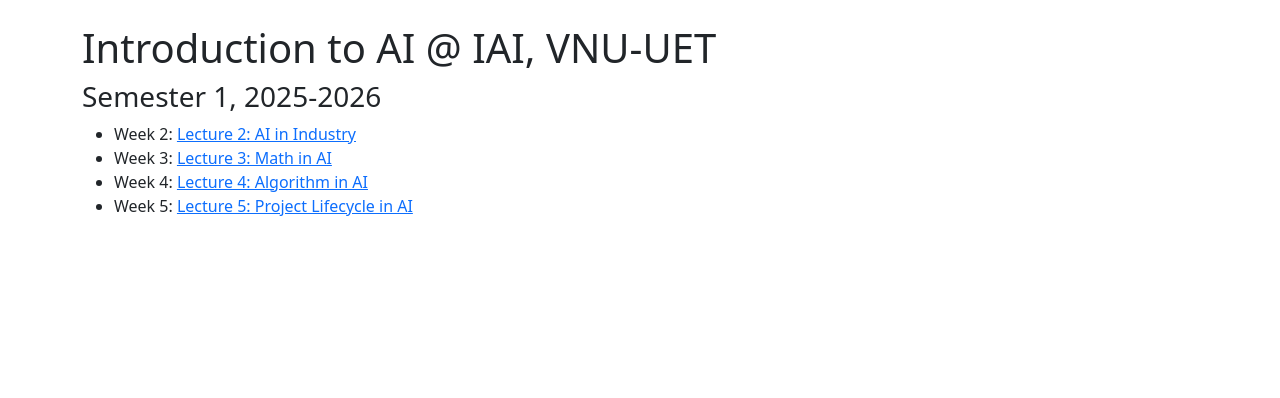
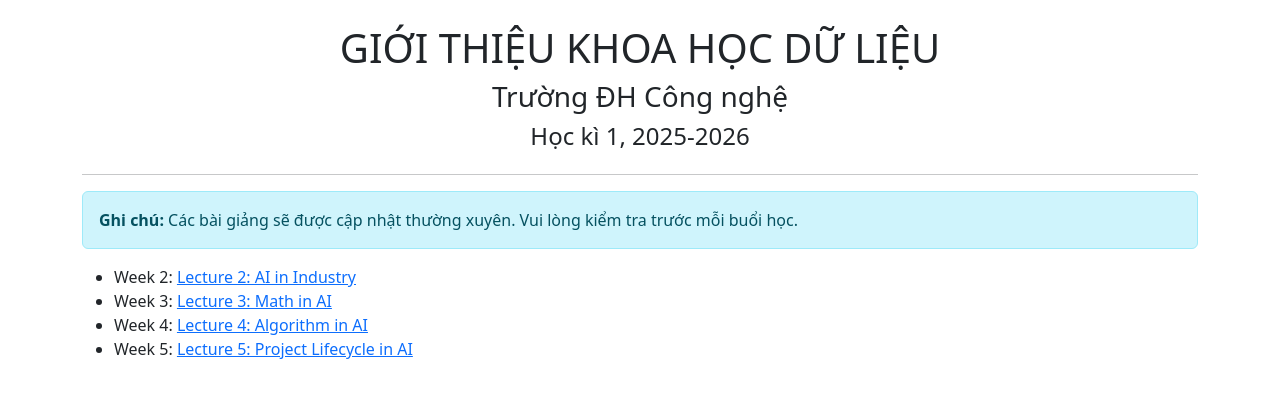
Before and after one commit to uet-iai-course/gtttnt, a website: page 2526-1/index.html in a window 1280 px wide. Drawn offline with nearby package versions, Linux system fonts and the light colour scheme.

Commit message:
Update index.html

```diff
--- a/2526-1/index.html
+++ b/2526-1/index.html
@@ -16,11 +16,19 @@
 
 <body>
     <div class="container mt-4">
-        <h1>
-            Introduction to AI @ IAI, VNU-UET
-        </h1>
+        <div class="text-center mb-4">
+            <h1 style="text-transform: uppercase;">
+                Giới thiệu Khoa học Dữ liệu
+            </h1>
+            <h3>Trường ĐH Công nghệ</h3>
+            <h4>Học kì 1, 2025-2026</h4>
+        </div>
 
-        <h3>Semester 1, 2025-2026</h3>
+        <hr>
+
+        <div class="alert alert-info" role="alert">
+            <strong>Ghi chú:</strong> Các bài giảng sẽ được cập nhật thường xuyên. Vui lòng kiểm tra trước mỗi buổi học.
+        </div>
 
         <div>
             <ul>
```
